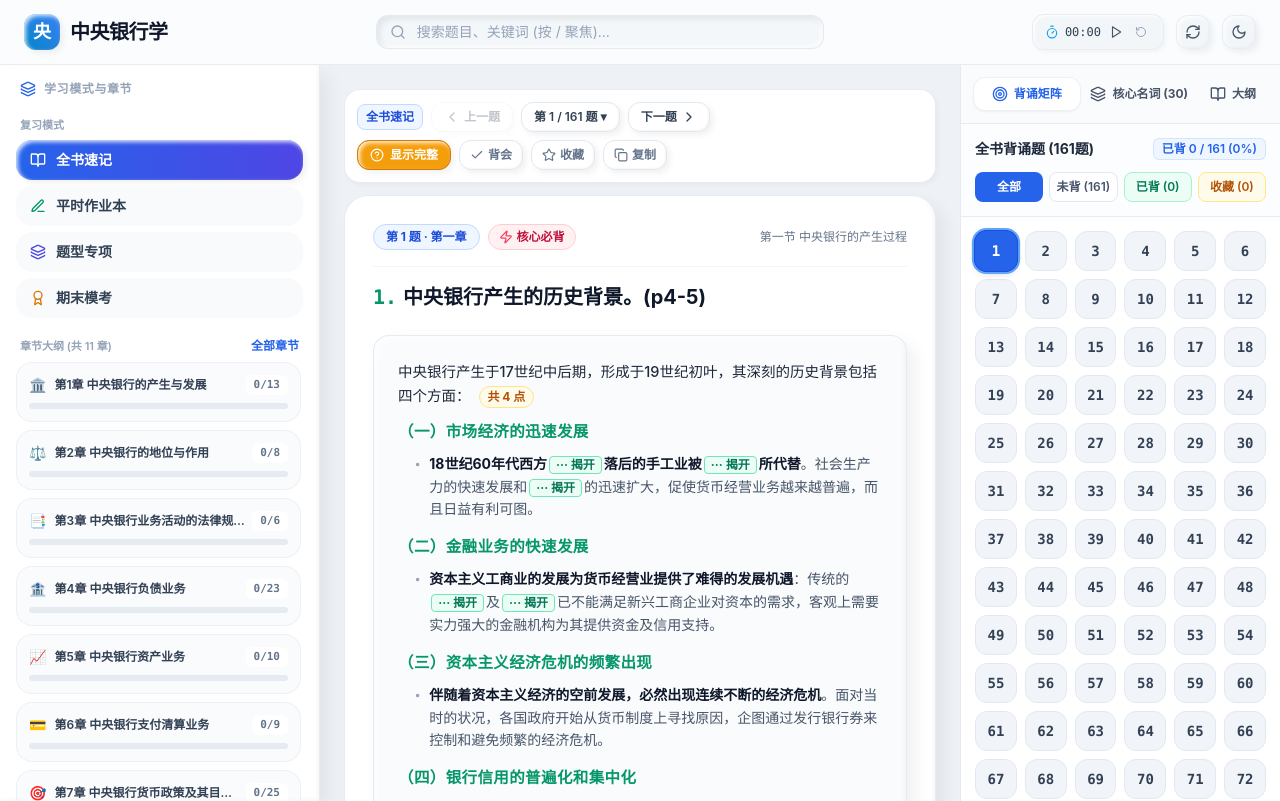
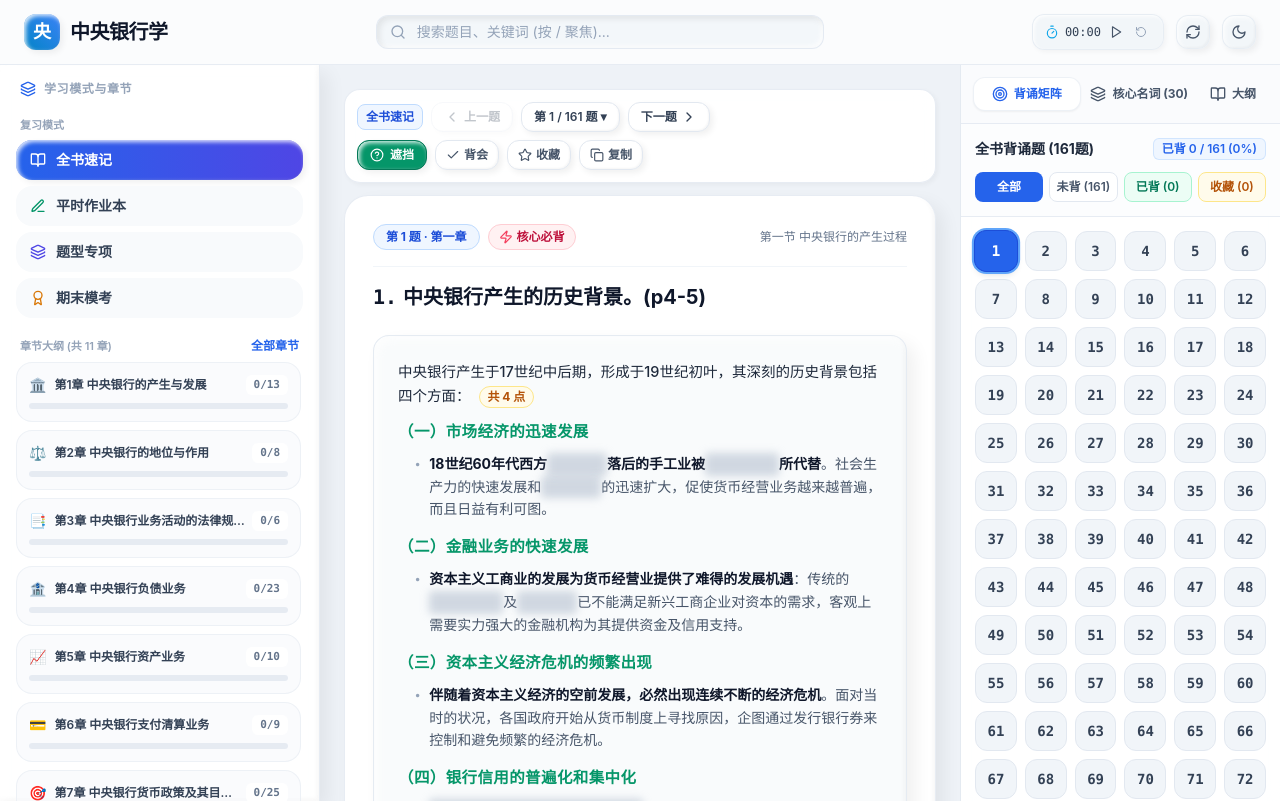
Before and after one commit to Coolzs77/central-banking-study-console, a React (Vite) app: page / in a window 1280 px wide. Built offline with nearby package versions, Linux system fonts and the light colour scheme.

Commit message:
feat: initial release of Central Banking Study Console & 100-pt Mock Exam (React 18 + Vite + TS + Claymorphism)

```diff
--- a/src/App.tsx
+++ b/src/App.tsx
@@ -76,7 +76,7 @@ export function App() {
       if (selectedChapterId && q.chapterId !== selectedChapterId) return false;
       if (searchQuery.trim()) {
         const query = searchQuery.toLowerCase();
-        const matchTitle = q.questionTitle.toLowerCase().includes(query);
+        const matchTitle = q.question.toLowerCase().includes(query);
         const matchAns = q.answer.toLowerCase().includes(query);
         if (!matchTitle && !matchAns) return false;
       }
--- a/src/components/MockExamCanvas.tsx
+++ b/src/components/MockExamCanvas.tsx
@@ -14,7 +14,6 @@ import {
   ChevronDown,
   ChevronUp,
 } from 'lucide-react';
-import { MarkdownViewer } from './common/MarkdownViewer';
 import {
   ExamPaper,
   ExamUserAnswers,
--- a/src/components/RecitationCanvas.tsx
+++ b/src/components/RecitationCanvas.tsx
@@ -104,14 +104,12 @@ export const RecitationCanvas: React.FC<RecitationCanvasProps> = ({
         starredItemIds={starredList}
         isMemorized={isMemorized}
         onToggleMemorized={() => onToggleMemorized(currentQ.id)}
-        memorizedLabel="已背会"
-        unmemorizedLabel="背会"
+        actionLabel="背会"
         isStarred={isStarred}
         onToggleStar={() => onToggleStar(currentQ.id)}
         revealed={isMasking}
         onToggleRevealed={() => setIsMasking((p) => !p)}
-        revealLabel="关键词遮挡"
-        hideLabel="显示完整"
+        toggleLabel="遮挡"
         onCopy={handleCopyCurrent}
         isCopied={copied}
         modeBadge="全书速记"
@@ -138,9 +136,9 @@ export const RecitationCanvas: React.FC<RecitationCanvasProps> = ({
           </div>
         </div>
 
-        {/* Question Title with 1. style */}
+        {/* Question Title with 1. style (Black font) */}
         <h2 className="py-4 text-lg sm:text-xl font-bold leading-relaxed text-slate-900 dark:text-white">
-          <span className="text-emerald-600 dark:text-emerald-400 font-mono font-bold mr-1.5">{currentQ.id}.</span>
+          <span className="font-mono font-bold mr-1.5 text-slate-900 dark:text-white">{currentQ.id}.</span>
           <span>{currentQ.title}</span>
         </h2>
 
--- a/src/components/RightSidebar.tsx
+++ b/src/components/RightSidebar.tsx
@@ -313,7 +313,7 @@ export const RightSidebar: React.FC<RightSidebarProps> = ({
                         <button
                           key={q.id}
                           onClick={() => onSelectHomeworkQuestionId(q.id)}
-                          title={`第 ${q.chapterId} 章 第 ${q.questionNumber} 题: ${q.questionTitle}`}
+                          title={`第 ${q.chapterId} 章 第 ${q.id} 题: ${q.question}`}
                           className={`h-10 rounded-xl border text-xs sm:text-sm font-mono font-bold flex items-center justify-center transition-all relative cursor-pointer ${cellStyle}`}
                         >
                           <span>{q.id}</span>
--- a/src/components/common/ClayQuestionNav.tsx
+++ b/src/components/common/ClayQuestionNav.tsx
@@ -21,14 +21,12 @@ interface ClayQuestionNavProps {
   starredItemIds?: number[];
   isMemorized: boolean;
   onToggleMemorized: () => void;
-  memorizedLabel?: string;
-  unmemorizedLabel?: string;
+  actionLabel?: string;
   isStarred: boolean;
   onToggleStar: () => void;
   revealed?: boolean;
   onToggleRevealed?: () => void;
-  revealLabel?: string;
-  hideLabel?: string;
+  toggleLabel?: string;
   onCopy: () => void;
   isCopied: boolean;
   modeBadge?: string;
@@ -45,14 +43,12 @@ export const ClayQuestionNav: React.FC<ClayQuestionNavProps> = ({
   starredItemIds = [],
   isMemorized,
   onToggleMemorized,
-  memorizedLabel = '已背会',
-  unmemorizedLabel = '背会',
+  actionLabel = '背会',
   isStarred,
   onToggleStar,
   revealed,
   onToggleRevealed,
-  revealLabel = '查看题解',
-  hideLabel = '收起题解',
+  toggleLabel = '遮挡',
   onCopy,
   isCopied,
   modeBadge,
@@ -75,7 +71,6 @@ export const ClayQuestionNav: React.FC<ClayQuestionNavProps> = ({
             onClick={onPrev}
             disabled={currentIndex <= 0}
             className="clay-button-shadow clay-squash px-2.5 sm:px-3 py-1.5 rounded-xl text-xs font-bold bg-white dark:bg-[#1a2232] text-slate-700 dark:text-slate-300 hover:bg-slate-50 border border-slate-200 dark:border-slate-700 disabled:opacity-30 transition-all flex items-center gap-1 cursor-pointer"
-            title="快捷键: J 或 左箭头"
           >
             <ChevronLeft className="w-4 h-4" />
             <span>上一题</span>
@@ -92,66 +87,67 @@ export const ClayQuestionNav: React.FC<ClayQuestionNavProps> = ({
             onClick={onNext}
             disabled={currentIndex >= totalFiltered - 1}
             className="clay-button-shadow clay-squash px-2.5 sm:px-3 py-1.5 rounded-xl text-xs font-bold bg-white dark:bg-[#1a2232] text-slate-700 dark:text-slate-300 hover:bg-slate-50 border border-slate-200 dark:border-slate-700 disabled:opacity-30 transition-all flex items-center gap-1 cursor-pointer"
-            title="快捷键: K 或 右箭头"
           >
             <span>下一题</span>
             <ChevronRight className="w-4 h-4" />
           </button>
         </div>
 
-        {/* Right: Reveal Solution / Memorized Toggle / Star Toggle / Copy */}
+        {/* Right: Reveal Solution / Memorized Toggle / Star Toggle / Copy - Fixed text, state by color! */}
         <div className="flex items-center gap-1.5 sm:gap-2">
           {/* Solution / Mask Toggle Button */}
           {onToggleRevealed && (
             <button
               onClick={onToggleRevealed}
-              className={`clay-button-shadow clay-squash px-3 py-1.5 rounded-xl text-xs font-bold border transition-all flex items-center gap-1.5 cursor-pointer ${
+              className={`clay-button-shadow clay-squash px-2.5 sm:px-3 py-1.5 rounded-xl text-xs font-bold border transition-all flex items-center gap-1.5 cursor-pointer ${
                 revealed
-                  ? 'bg-amber-500 text-white border-amber-600 shadow-md'
-                  : 'bg-gradient-to-r from-blue-600 to-indigo-600 text-white border-blue-500 shadow-md hover:from-blue-700 hover:to-indigo-700'
+                  ? 'bg-emerald-600 text-white border-emerald-700 shadow-md'
+                  : 'bg-white dark:bg-[#1a2232] text-slate-700 dark:text-slate-300 border-slate-200 dark:border-slate-700'
               }`}
             >
               <HelpCircle className="w-3.5 h-3.5" />
-              <span>{revealed ? hideLabel : revealLabel}</span>
+              <span>{toggleLabel || '遮挡'}</span>
             </button>
           )}
 
-          {/* Memorized / Completed Button (✓) */}
+          {/* Memorized / Completed Button (✓) - Fixed label, state by color! */}
           <button
             onClick={onToggleMemorized}
             className={`clay-button-shadow clay-squash px-2.5 py-1.5 rounded-xl border transition-all flex items-center gap-1 text-xs font-bold cursor-pointer ${
               isMemorized
-                ? 'bg-emerald-600 text-white border-emerald-700 shadow-md hover:bg-emerald-700'
-                : 'bg-white dark:bg-[#1a2232] text-slate-500 dark:text-slate-400 hover:text-emerald-600 border-slate-200 dark:border-slate-700'
+                ? 'bg-emerald-600 text-white border-emerald-700 shadow-md'
+                : 'bg-white dark:bg-[#1a2232] text-slate-600 dark:text-slate-400 hover:text-emerald-600 border-slate-200 dark:border-slate-700'
             }`}
-            title={isMemorized ? '点击取消标记' : '标记已背会/已完成'}
           >
             <Check className={`w-3.5 h-3.5 ${isMemorized ? 'stroke-[3]' : ''}`} />
-            <span>{isMemorized ? memorizedLabel : unmemorizedLabel}</span>
+            <span>{actionLabel || '背会'}</span>
           </button>
 
-          {/* Star Button */}
+          {/* Star Button - Fixed label, state by color! */}
           <button
             onClick={onToggleStar}
-            className={`clay-button-shadow clay-squash px-2.5 py-1.5 rounded-xl border transition-all flex items-center gap-1 text-xs font-semibold cursor-pointer ${
+            className={`clay-button-shadow clay-squash px-2.5 py-1.5 rounded-xl border transition-all flex items-center gap-1 text-xs font-bold cursor-pointer ${
               isStarred
-                ? 'bg-amber-50 dark:bg-amber-950/50 text-amber-600 border-amber-300 dark:border-amber-700'
-                : 'bg-white dark:bg-slate-800 text-slate-500 border-slate-200 dark:border-slate-700'
+                ? 'bg-amber-500 text-white border-amber-600 shadow-md'
+                : 'bg-white dark:bg-slate-800 text-slate-600 dark:text-slate-400 hover:text-amber-500 border-slate-200 dark:border-slate-700'
             }`}
-            title="收藏重点"
           >
-            <Star className={`w-3.5 h-3.5 ${isStarred ? 'fill-amber-500 text-amber-500' : ''}`} />
-            <span>{isStarred ? '已收藏' : '收藏'}</span>
+            <Star className={`w-3.5 h-3.5 ${isStarred ? 'fill-white text-white' : ''}`} />
+            <span>收藏</span>
           </button>
 
-          {/* Copy Button */}
+          {/* Copy Button - Fixed label! */}
           <button
             onClick={onCopy}
-            className="clay-button-shadow clay-squash px-2.5 py-1.5 rounded-xl bg-white dark:bg-slate-800 text-slate-500 hover:text-blue-600 border border-slate-200 dark:border-slate-700 transition-all flex items-center gap-1 text-xs font-semibold cursor-pointer"
-            title="复制本题内容"
+            className={`clay-button-shadow clay-squash px-2.5 py-1.5 rounded-xl border transition-all flex items-center gap-1 text-xs font-bold cursor-pointer ${
+              isCopied
+                ? 'bg-emerald-50 dark:bg-emerald-950/40 text-emerald-600 border-emerald-300 dark:border-emerald-700'
+                : 'bg-white dark:bg-slate-800 text-slate-600 dark:text-slate-400 hover:text-blue-600 border-slate-200 dark:border-slate-700'
+            }`}
           >
-            {isCopied ? <Check className="w-3.5 h-3.5 text-emerald-500" /> : <Copy className="w-3.5 h-3.5" />}
-            <span>{isCopied ? '已复制' : '复制'}</span>
+            <Check className={`w-3.5 h-3.5 ${isCopied ? 'text-emerald-600' : 'hidden'}`} />
+            {!isCopied && <Copy className="w-3.5 h-3.5" />}
+            <span>复制</span>
           </button>
         </div>
       </div>
--- a/src/components/common/MarkdownViewer.tsx
+++ b/src/components/common/MarkdownViewer.tsx
@@ -44,7 +44,9 @@ export const MarkdownViewer: React.FC<MarkdownViewerProps> = ({
   };
 
   /**
-   * Scans a piece of text for financial keywords and gives them color highlighting (NO background boxes!)
+   * Scans a piece of text for financial keywords.
+   * - Paragraph keywords use NORMAL high-contrast font (NOT green).
+   * - In cloze masking mode, applies a soft shadow/blur mask directly over the keyword (NO text replacement like ...揭开).
    */
   const renderTextSegmentWithKeywords = (
     text: string,
@@ -65,29 +67,28 @@ export const MarkdownViewer: React.FC<MarkdownViewerProps> = ({
         const clozeId = globalClozeIdx++;
         const isRevealed = !maskKeywords || onToggleClozeAll || revealedSet.has(clozeId);
 
+        // When masked: apply a soft shadow/blur layer directly over the word (no ...揭开 text replacement!)
         if (!isRevealed) {
           return (
-            <button
+            <span
               key={`${keyPrefix}-${pIdx}`}
-              type="button"
               onClick={(e) => toggleCloze(clozeId, e)}
-              title="点击揭开关键词"
-              className="inline-flex items-center px-1.5 py-0.2 mx-0.5 rounded text-emerald-700 dark:text-emerald-300 bg-emerald-50 dark:bg-emerald-950/60 font-bold text-xs border border-emerald-300 dark:border-emerald-700 transition cursor-pointer select-none"
+              style={{ filter: 'blur(4px)' }}
+              className="inline-block cursor-pointer select-none transition-all rounded px-0.5 bg-slate-400/40 dark:bg-slate-600/50 text-transparent"
+              title="点击揭开"
             >
-              ··· 揭开
-            </button>
+              {part}
+            </span>
           );
         }
 
-        // Color highlight directly on text in GREEN - ZERO background boxes!
+        // When revealed / normal: standard high-contrast text (NOT green!)
         return (
           <strong
             key={`${keyPrefix}-${pIdx}`}
             onClick={(e) => maskKeywords && toggleCloze(clozeId, e)}
-            className={`font-bold transition-colors ${
-              maskKeywords
-                ? 'text-teal-600 dark:text-teal-400 cursor-pointer'
-                : 'text-emerald-600 dark:text-emerald-400'
+            className={`font-bold text-slate-900 dark:text-slate-100 ${
+              maskKeywords ? 'cursor-pointer hover:opacity-75' : ''
             }`}
             title={maskKeywords ? '点击重新遮挡' : undefined}
           >
@@ -144,29 +145,28 @@ export const MarkdownViewer: React.FC<MarkdownViewerProps> = ({
               const clozeId = globalClozeIdx++;
               const isRevealed = !maskKeywords || onToggleClozeAll || revealedSet.has(clozeId);
 
+              // When masked: apply soft shadow/blur over the keyword
               if (!isRevealed) {
                 return (
-                  <button
+                  <span
                     key={i}
-                    type="button"
                     onClick={(e) => toggleCloze(clozeId, e)}
-                    title="点击揭开关键词"
-                    className="inline-flex items-center px-1.5 py-0.2 mx-0.5 rounded text-emerald-700 dark:text-emerald-300 bg-emerald-50 dark:bg-emerald-950/60 font-bold text-xs border border-emerald-300 dark:border-emerald-700 transition cursor-pointer select-none"
+                    style={{ filter: 'blur(4px)' }}
+                    className="inline-block cursor-pointer select-none transition-all rounded px-0.5 bg-slate-400/40 dark:bg-slate-600/50 text-transparent"
+                    title="点击揭开"
                   >
-                    ··· 揭开
-                  </button>
+                    {rawWord}
+                  </span>
                 );
               }
 
-              // Color highlight directly on text in GREEN - ZERO background boxes!
+              // When revealed / normal: standard high-contrast text (NOT green!)
               return (
                 <strong
                   key={i}
                   onClick={(e) => maskKeywords && toggleCloze(clozeId, e)}
-                  className={`font-bold transition-colors ${
-                    maskKeywords
-                      ? 'text-teal-600 dark:text-teal-400 cursor-pointer'
-                      : 'text-emerald-600 dark:text-emerald-400'
+                  className={`font-bold text-slate-900 dark:text-slate-100 ${
+                    maskKeywords ? 'cursor-pointer hover:opacity-75' : ''
                   }`}
                   title={maskKeywords ? '点击重新遮挡' : undefined}
                 >
@@ -240,7 +240,7 @@ export const MarkdownViewer: React.FC<MarkdownViewerProps> = ({
         }
 
         // Subheading style: lines like *（一）市场经济的迅速发展* or （二）统一银行券发行的需要
-        // Directly color the text in GREEN! ZERO background box!
+        // The summary subheadings stay in vibrant emerald green! ZERO background box!
         const isSubheading =
           /^[\\*]*[（\(][一二三四五六七八九十0-9]+[）\)][^\\*]*[\\*]*/.test(cleanText) ||
           (/^\*[^*]+\*$/.test(cleanText) && !cleanText.includes('**'));
```
Also changed, not shown: src/components/HomeworkCanvas.tsx (+6 -11 lines), src/components/PracticeCanvas.tsx (+23 -18 lines), verify_suite.mjs (+13 -8 lines).
